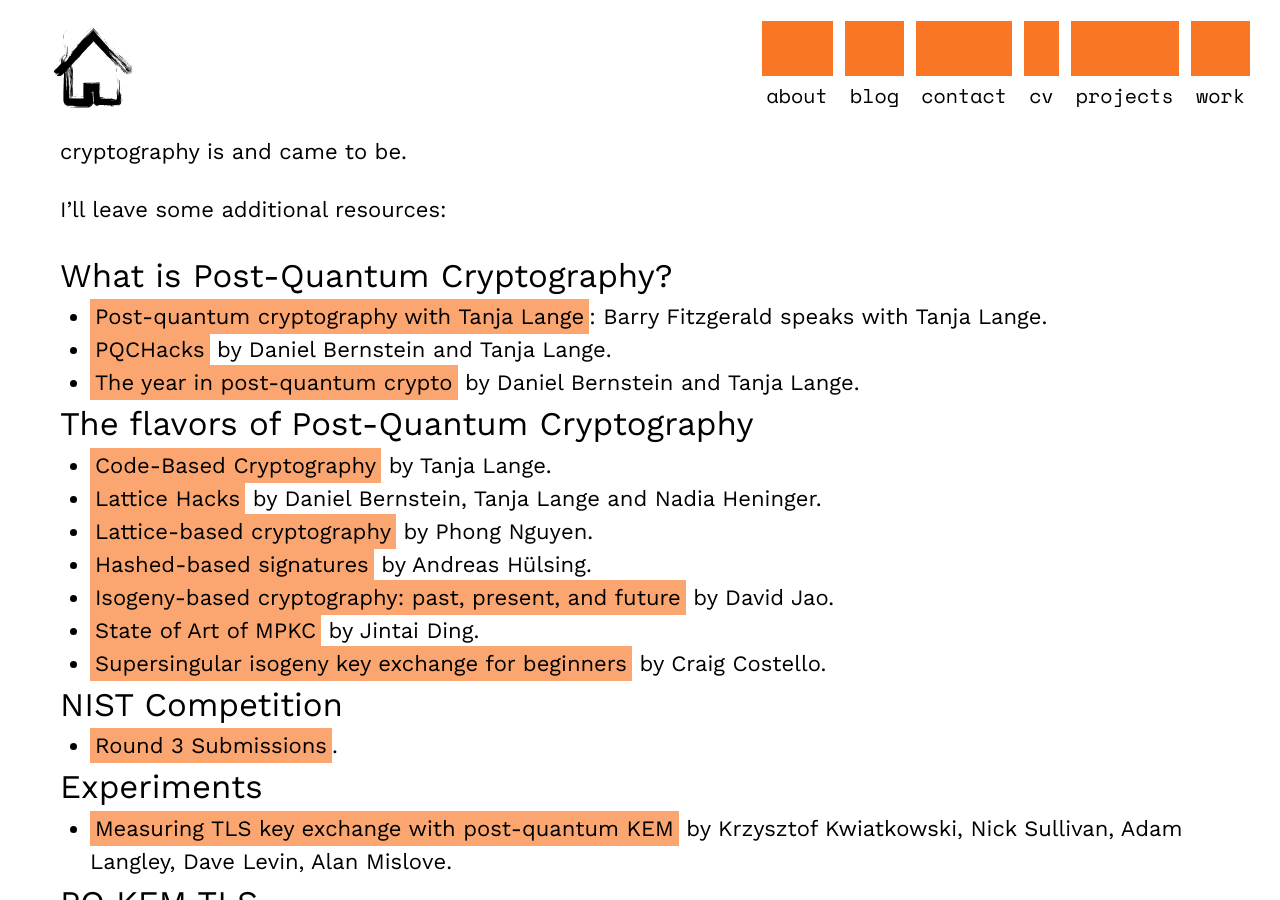
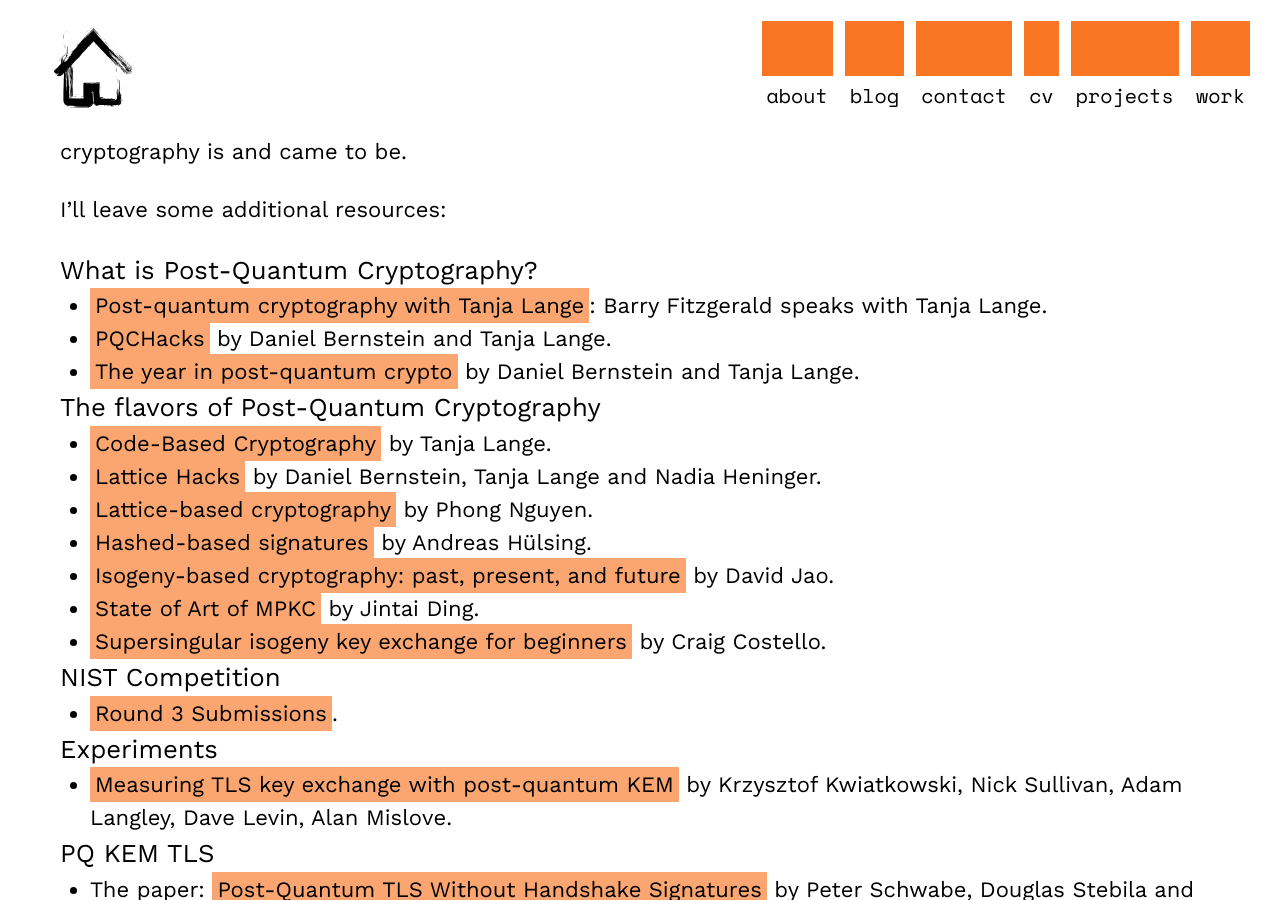
Before and after one commit to claucece/claucece.github.io, a Jekyll site: the page built from _posts/2020-12-10-pq-kem-tls.md, in a window 1280 px wide and 900 px high, scrolled down 905 px. Built offline with Jekyll 4.4.1, drawn with Linux system fonts in a browser that asks for light colours.

Commit message:
Some fixes

```diff
--- a/_posts/2020-12-10-pq-kem-tls.md
+++ b/_posts/2020-12-10-pq-kem-tls.md
@@ -33,13 +33,13 @@ what post-quantum cryptography is and came to be.
 
 I'll leave some additional resources:
 
-## What is Post-Quantum Cryptography?
+### What is Post-Quantum Cryptography?
 
 * [Post-quantum cryptography with Tanja Lange](https://scienceishere.libsyn.com/science-is-here-7-post-quantum-cryptography-with-tanja-lange): Barry Fitzgerald speaks with Tanja Lange.
 * [PQCHacks](https://www.youtube.com/watch?v=-LlkJZJ5DMQ) by Daniel Bernstein and Tanja Lange.
 * [The year in post-quantum crypto](https://www.youtube.com/watch?v=ZCmnQR3_qWg) by Daniel Bernstein and Tanja Lange.
 
-## The flavors of Post-Quantum Cryptography
+### The flavors of Post-Quantum Cryptography
 
 * [Code-Based Cryptography](https://www.youtube.com/watch?v=EqRsel-rXac) by
   Tanja Lange.
@@ -50,15 +50,15 @@ I'll leave some additional resources:
 * [State of Art of MPKC](https://www.youtube.com/watch?v=FrM6zAuI7-4) by Jintai Ding.
 * [Supersingular isogeny key exchange for beginners](https://eprint.iacr.org/2019/1321) by Craig Costello.
 
-## NIST Competition
+### NIST Competition
 
 * [Round 3 Submissions](https://csrc.nist.gov/Projects/post-quantum-cryptography/round-3-submissions).
 
-## Experiments
+### Experiments
 
 * [Measuring TLS key exchange with post-quantum KEM](https://www.cs.umd.edu/~dml/papers/pqc_nist19.pdf) by Krzysztof Kwiatkowski, Nick Sullivan, Adam Langley, Dave Levin, Alan Mislove.
 
-## PQ KEM TLS
+### PQ KEM TLS
 
 * The paper: [Post-Quantum TLS Without Handshake Signatures](https://thomwiggers.nl/publication/kemtls/kemtls.pdf) by Peter Schwabe, Douglas Stebila and Thom Wiggers.
 * Episode at CryptographyFM: [Post-Quantum TLS With KEMs Instead of Signatures!](https://www.cryptography.fm/1) by Douglas Stebila and Thom Wiggers.
```
